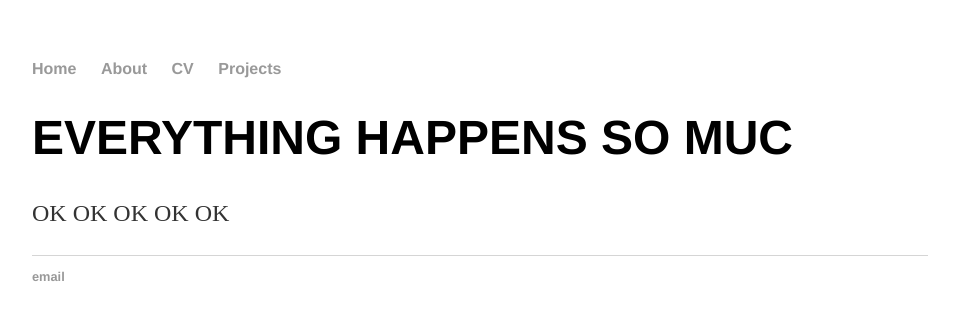
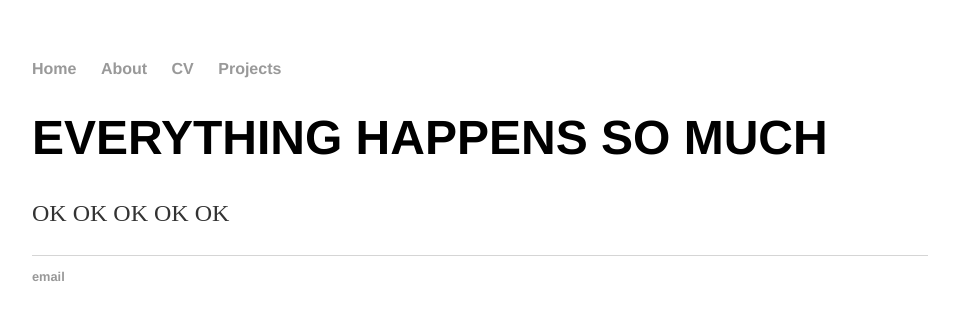
Before and after one commit to kietur/kietur, a Jekyll site: the page built from index.html, in a window 1280 px wide. Shown: the top 320 px of the page, without its empty margins (160-1119 px from the left). Built offline with Jekyll 4.4.1, drawn with Linux system fonts in a browser that asks for light colours.

Commit message:
Update index.html

```diff
--- a/index.html
+++ b/index.html
@@ -4,6 +4,6 @@
 ---
 
 <div class="blurb">
-	<h1>EVERYTHING HAPPENS SO MUC </h1>
+	<h1>EVERYTHING HAPPENS SO MUCH</h1>
 	<p>OK OK OK OK OK</a></p>
 </div><!-- /.blurb -->
```
